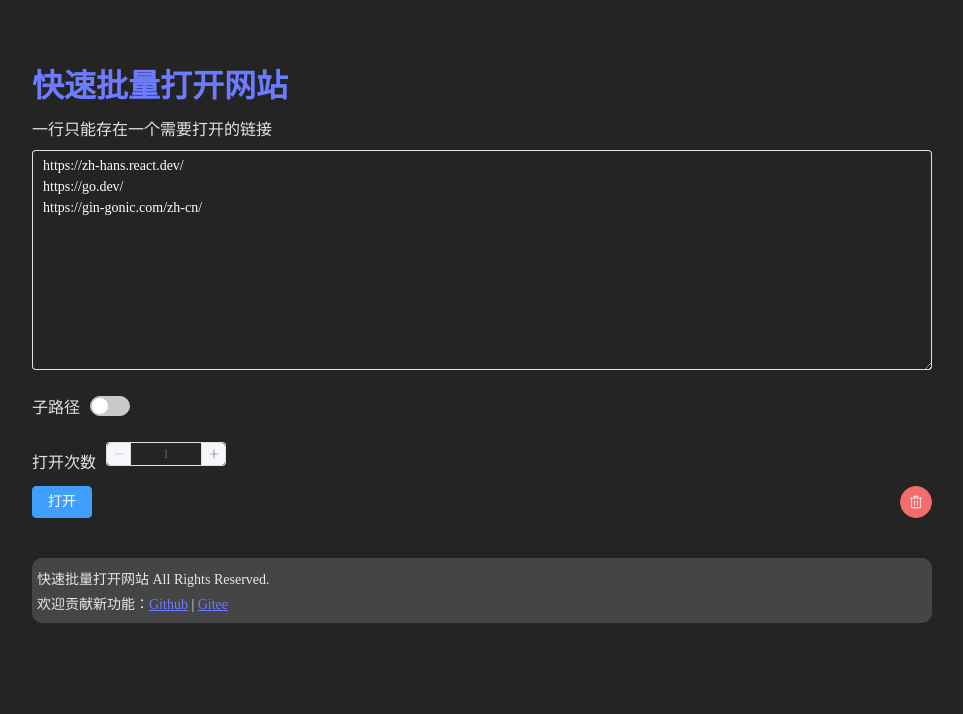
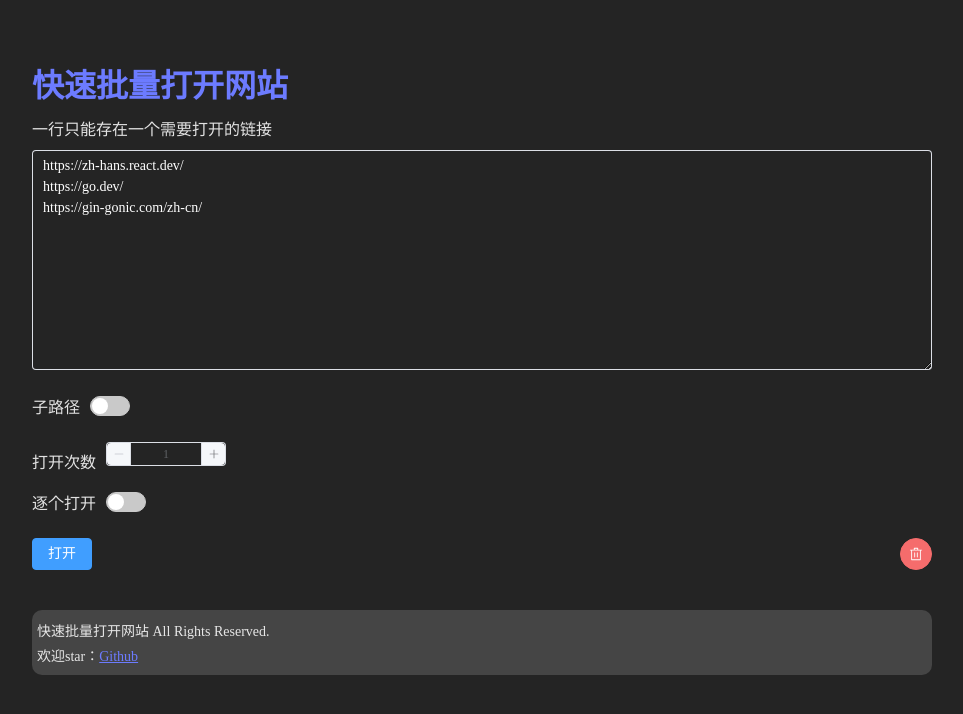
Before and after one commit to gantoho/fast_project, a Vue app: page / in a window 1280 px wide. Shown: the top 714 px of the page, without its empty margins (158-1121 px from the left). Built offline with nearby package versions, Linux system fonts and the light colour scheme; a web font is replaced by a local one.

Commit message:
feat: 新增逐个打开功能

```diff
--- a/src/components/Footer.vue
+++ b/src/components/Footer.vue
@@ -1,7 +1,7 @@
 <template>
     <div class="footer">
         <p>快速批量打开网站 All Rights Reserved.</p>
-        <p>欢迎贡献新功能：<a href="https://github.com/gantoho/fast_project" target="_blank" >Github</a> | <a href="https://gitee.com/ganto/fast" target="_blank" >Gitee</a></p>
+        <p>欢迎star：<a href="https://github.com/gantoho/fast_project" target="_blank" >Github</a></p>
     </div>
 </template>
 
--- a/src/hooks/useDomain.js
+++ b/src/hooks/useDomain.js
@@ -16,7 +16,6 @@ export default function(metaData, subPathSwitch, subPath) {
         item = item.indexOf("https://") !== -1 ? item.replace(new RegExp("https://"), "") : item;
         item = item.indexOf("http://") !== -1 ? item.replace(new RegExp("http://"), "") : item;
         item = item.indexOf('/') === -1 ? item : item.slice(0, item.indexOf('/')) ;
-        console.log(item)
         const flag = regex.test(item.trim())
         if(!flag) {
             count++;
--- a/src/pages/Home.vue
+++ b/src/pages/Home.vue
@@ -41,16 +41,30 @@
             />
         </el-select>
     </div>
-    <i class="num_title">打开次数</i>
-    <el-input-number class="num_box" v-model="numData" :min="1" :max="10" size="small" @change="numHandleChange" />
+    <div class="num">
+        <i class="num_title">打开次数</i>
+        <el-input-number class="num_box" v-model="numData" :min="1" :max="10" size="small" @change="numHandleChange" />
+    </div>
+    <div class="step">
+        <i class="step_title">逐个打开</i>
+        <el-switch
+                v-model="isStepOpen"
+                class="step_switch"
+                inline-prompt
+                style="--el-switch-on-color: #008cff; --el-switch-off-color: #c9c9c9;"
+                active-text="逐个打开几个"
+                inactive-text=""
+            />
+        <el-input-number v-if="isStepOpen" v-model="stepNum" :min="1" :max="linksLen.length" size="small" @change="numHandleChange" />
+    </div>
     <div class="btn_box">
-        <el-button type="primary" @click="btn">打开</el-button>
+        <el-button type="primary" @click="openLink">打开</el-button>
         <el-button type="danger" :icon="Delete" circle title="清空" @click="clear" />
     </div>
 </template>
 
 <script setup>
-import { ref, reactive } from 'vue'
+import { ref, reactive, computed } from 'vue'
 import { ElMessage } from 'element-plus'
 import { Delete, } from '@element-plus/icons-vue'
 import useDomain from '../hooks/useDomain';
@@ -60,30 +74,52 @@ https://gin-gonic.com/zh-cn/`)
 const data = reactive({
     urlArr: []
 })
+const linksLen = computed(() => {
+    if (stepNum.value > metaData.value.trim().split(/\r?\n/).length) {
+        stepNum.value = metaData.value.trim().split(/\r?\n/).length
+    }
+    return metaData.value.trim().split(/\r?\n/).map(item => {
+        return item
+    })
+})
 const options = [
-    {
-        label: '后台登录',
-        value: 'puglogin',
-    },
     {
         label: '后台',
         value: 'wp-admin',
     },
     {
-        label: '联系我们',
-        value: 'contact-us',
+        label: '新闻',
+        value: 'news',
     },
 ]
 const subPathSwitch = ref(false)
 const subPath = ref('')
-const btn = () => {
+const openLink = () => {
+    if (isStepOpen.value) {
+        const {urlArr, err} = useDomain(metaData, subPathSwitch, subPath)
+        data.urlArr = urlArr
+        if (err != null) {
+            console.error(err)
+        }
+
+        for (let i = 0; i < stepNum.value; ++i) {
+            window.open(data.urlArr[stepCount.value], '_blank')
+            if (stepCount.value >= linksLen.value.length-1) {
+                stepCount.value = 0
+            } else {
+                ++stepCount.value
+            }
+
+        }
+
+        return
+    }
     const {urlArr, err} = useDomain(metaData, subPathSwitch, subPath)
     data.urlArr = urlArr
     if (err != null) {
         console.error(err)
     }
     data.urlArr.forEach(item => {
-        console.log(item)
         for (let i = 0; i < numData.value; i++) {
             window.open(item, '_blank')
         }
@@ -96,8 +132,12 @@ const clear = () => {
 const numData = ref(1)
 
 const numHandleChange = (value) => {
-    console.log(value, numData.value)
+    console.log(value)
 }
+
+const isStepOpen = ref(false)
+const stepNum = ref(1)
+const stepCount = ref(0);
 </script>
 
 <style lang='scss' scoped>
@@ -125,6 +165,18 @@ const numHandleChange = (value) => {
 .num_title{
     font-style: normal;
 }
+.step{
+    margin-bottom: 20px;
+    display: flex;
+    align-items: center;
+    .step_title{
+        font-style: normal;
+        margin-right: 10px;
+    }
+    .step_switch{
+        margin-right: 10px;
+    }
+}
 .btn_box{
     display: flex;
     justify-content: space-between;
```
Also changed, not shown: src/App.vue (line endings or trailing spaces), 2 other files (tests, documents, lock files or other folders).
